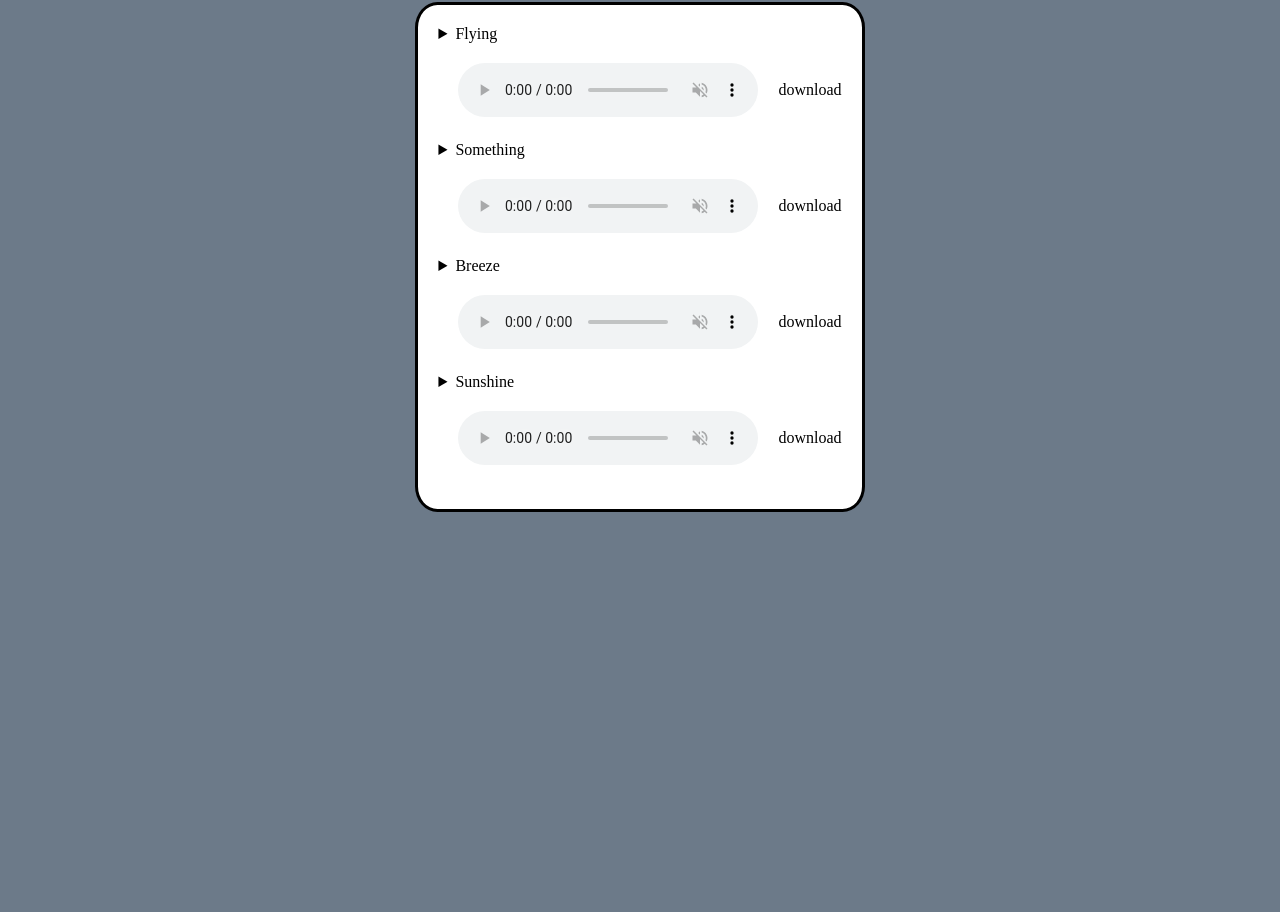
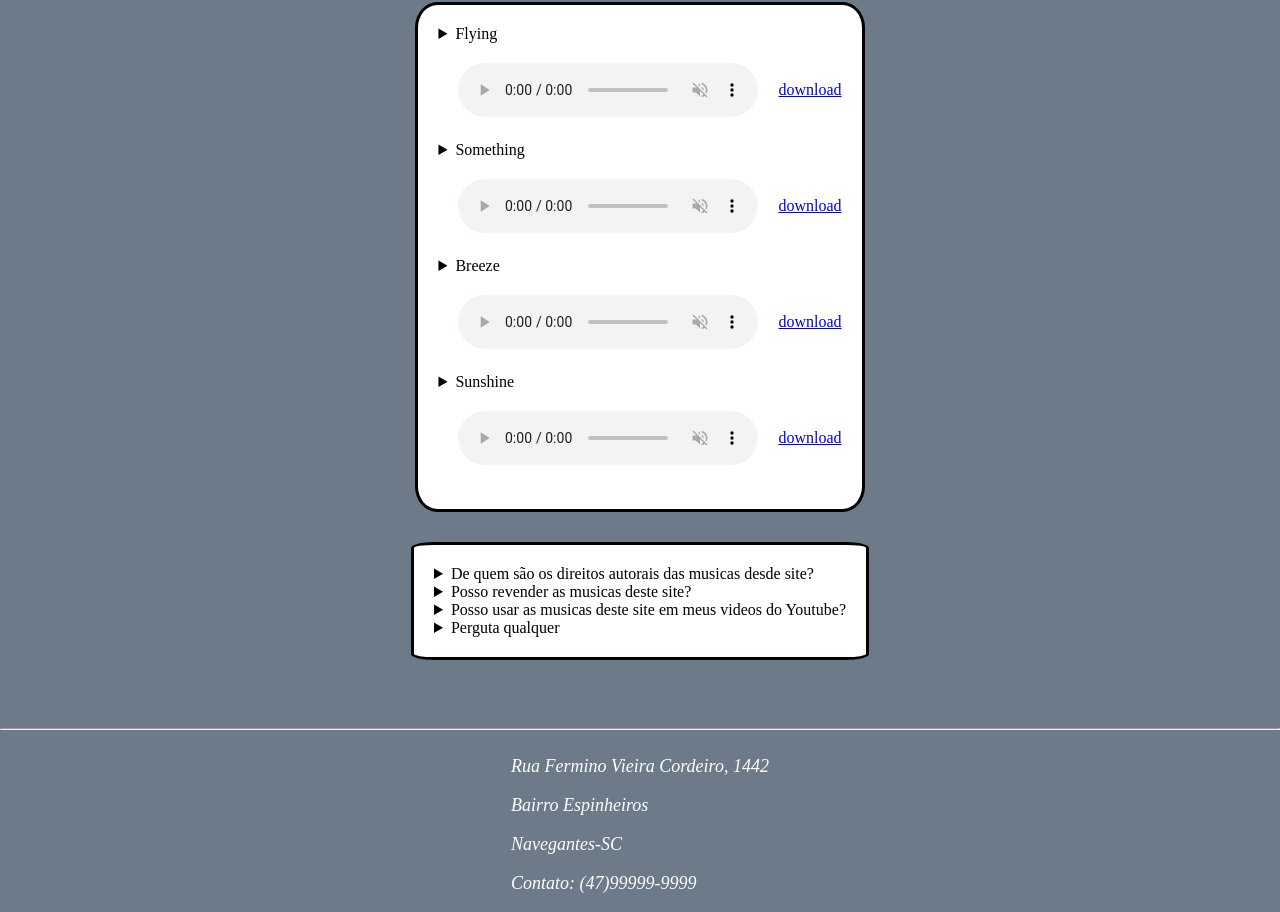
Before and after one commit to lineMarques/exerciciosHTML, a plain HTML site: page Exercicio03/index.html in a window 1280 px wide. Shown: the part 222-1134 px from the top of the page. Before the commit the page ends 800 px from the top, so only its background shows below. Drawn offline with Linux system fonts and the light colour scheme.

Commit message:
Exercicio 03

```diff
--- a/Exercicio03/index.html
+++ b/Exercicio03/index.html
@@ -21,7 +21,6 @@
     <main class="main">
         <section>
             <div class="box">
-
                 <div class="player">
                     <div>
                         <details>
@@ -32,7 +31,10 @@
                             <source src="assets/Flying.mp3" type="audio/mp3">
                         </audio>
                     </div>
-                    <p class="download">download</p>
+                    <a href="assets/Flying.mp3" download>
+                        <p class="download">download</p>
+                    </a>
+
                 </div>
 
                 <div class="player">
@@ -45,7 +47,10 @@
                             <source src="assets/Something.mp3" type="audio/mp3">
                         </audio>
                     </div>
-                    <p class="download">download</p>
+                    <a href="assets/Something.mp3" download>
+                        <p class="download">download</p>
+                    </a>
+
                 </div>
 
                 <div class="player">
@@ -58,7 +63,10 @@
                             <source src="assets/Breeze.mp3" type="audio/mp3">
                         </audio>
                     </div>
-                    <p class="download">download</p>
+                    <a href="assets/Breeze.mp3" download>
+                        <p class="download">download</p>
+                    </a>
+
                 </div>
 
                 <div class="player">
@@ -71,11 +79,44 @@
                             <source src="assets/Sunshine.mp3" type="audio/mp3">
                         </audio>
                     </div>
-                    <p class="download">download</p>
+                    <a href="assets/Sunshine.mp3" download>
+                        <p class="download">download</p>
+                    </a>
+
                 </div>
             </div>
         </section>
+        <section class="faq-section">
+            <div class="faq">
+                <details>
+                    <summary>De quem são os direitos autorais das musicas desde site?</summary>
+                    <p>Lorem</p>
+                </details>
+                <details>
+                    <summary>Posso revender as musicas deste site?</summary>
+                    <p>Lorem</p>
+                </details>
+                <details>
+                    <summary>Posso usar as musicas deste site em meus videos do Youtube?</summary>
+                    <p>Lorem</p>
+                </details>
+                <details>
+                    <summary>Perguta qualquer</summary>
+                    <p>Lorem</p>
+                </details>
+            </div>
+
+        </section>
     </main>
+    <hr>
+    <footer class="footer">
+        <address class="address">
+            <p>Rua Fermino Vieira Cordeiro, 1442</p>
+            <p>Bairro Espinheiros</p>
+            <p>Navegantes-SC</p>
+            <p>Contato: (47)99999-9999</p>
+        </address>
+    </footer>
 </body>
 
 </html>
--- a/Exercicio03/style.css
+++ b/Exercicio03/style.css
@@ -2,15 +2,12 @@ body{
   margin: 0;
   padding: 0;
   background: #6C7A89;
-
-
 }
 .titulo{
     display: flex;
     justify-content: center;
     margin-top: 50px;
     color: #fff;
-
 }
 .fraseTopo{
     margin-bottom: 0%;
@@ -23,7 +20,7 @@ body{
   width: 100;
   height: 100;
   display: flex;
-  flex-direction: row;
+  flex-direction: column;
   justify-content: center;
   align-items: center;
   padding: 30px;
@@ -33,7 +30,6 @@ body{
   border: 3px solid black;
   border-radius: 5%;
   padding: 20px;
-
 }
 .player{
     display: flex;
@@ -46,3 +42,19 @@ body{
     padding-top: 40px;
     width: 30;
 }
+.faq-section{
+  padding: 30px;
+}
+.faq{
+  background-color: #fff;
+  border: 3px solid black;
+  border-radius: 5%;
+  padding: 20px;
+}
+.footer{
+  display: flex;
+  flex-direction: column;
+  align-items: center;
+  color: white;
+  font-size: large;
+}
```
